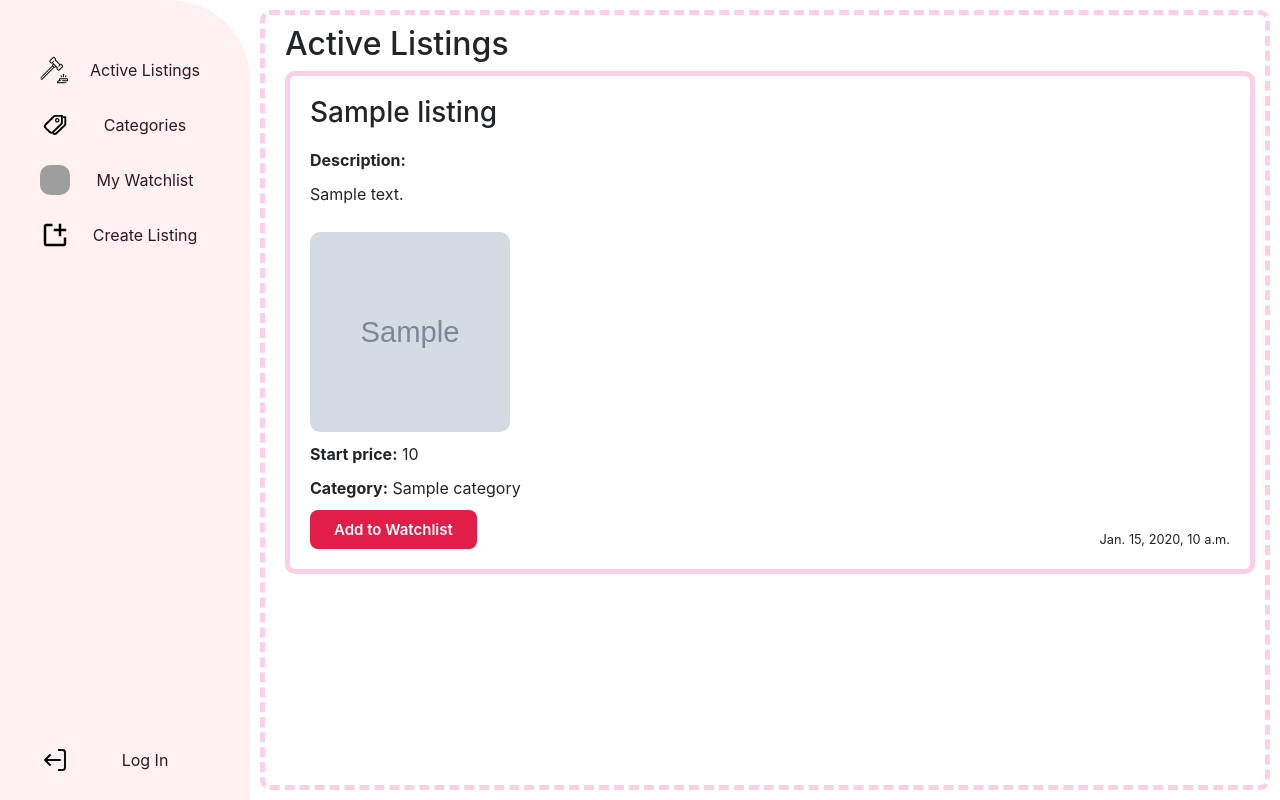
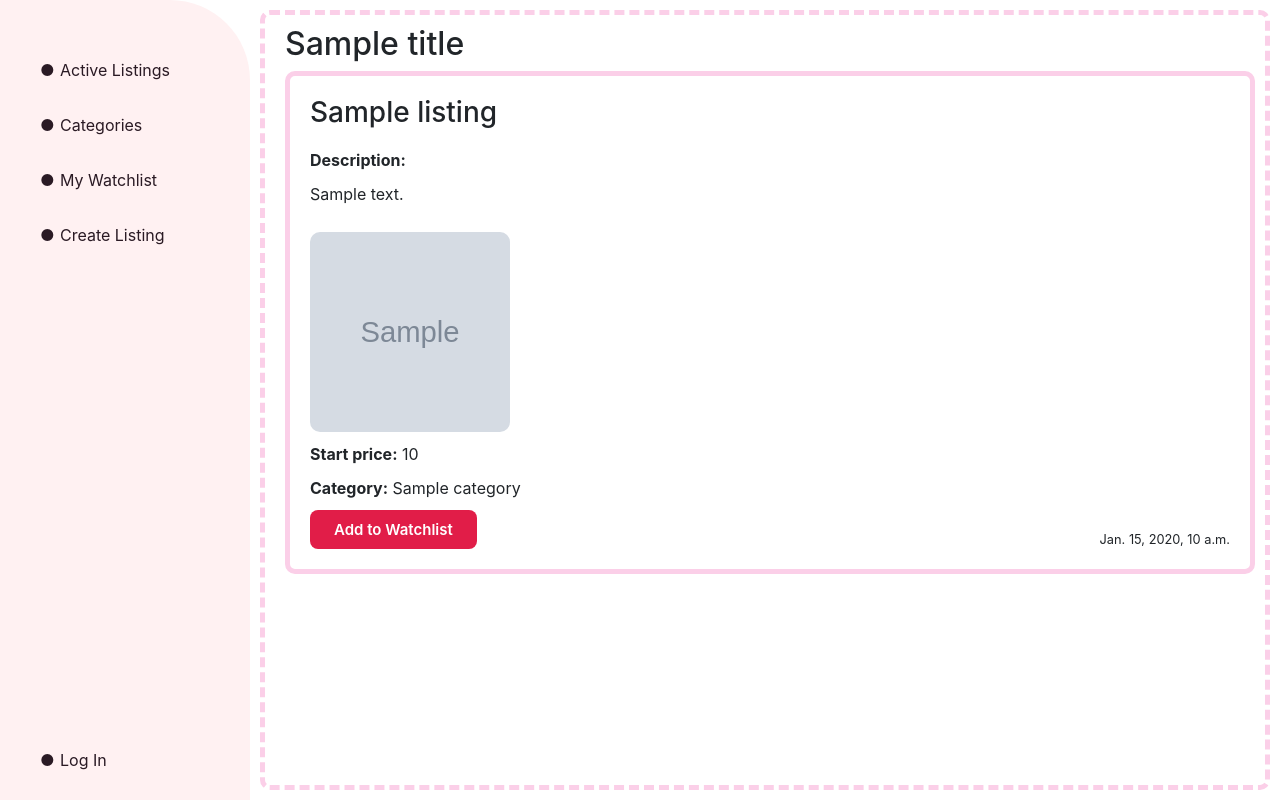
Before and after one commit to TastePate/commerce, a Django app: template auctions/templates/auctions/index.html in a window 1280 px wide. Run offline with Django 3.2, Linux system fonts and the light colour scheme; the template is opened without the code that fills it: most values are stand-ins (such as "Sample title", 1, 10 or a date in 2020); grey boxes marked "Sample" are stand-in pictures; some libraries are stand-ins or nearby versions; grey boxes are pictures that could not be loaded.

Commit message:
small style fixes

```diff
--- a/auctions/static/auctions/styles.css
+++ b/auctions/static/auctions/styles.css
@@ -60,7 +60,7 @@ main {
     padding-left: 20px;
     border-radius: 10px;
     height: 40px;
-    text-align: center;
+    text-align: start;
     transition: background-color 0.2s ease;
 }
 
--- a/auctions/templates/auctions/categories.html
+++ b/auctions/templates/auctions/categories.html
@@ -10,7 +10,7 @@
         {% for category in categories %}
             <a href="{% url 'category' category %}">{{ category }}</a>
         {% empty %}
-            <p>There're no categories</p>
+            <h3>There're no categories</h3>
         {% endfor %}
     </div>
 {% endblock %}
--- a/auctions/templates/auctions/index.html
+++ b/auctions/templates/auctions/index.html
@@ -1,11 +1,21 @@
 {% extends "auctions/layout.html" %}
 
 {% block title %}
-    Active Listings
+    {% if title %}
+        {{ title }}
+    {% else %}
+        Active Listings
+    {% endif %}
 {% endblock %}
 
 {% block body %}
-    <h2 class="header">Active Listings</h2>
+    <h2 class="header">
+        {% if title %}
+            {{ title }}
+        {% else %}
+            Active Listings
+        {% endif %}
+    </h2>
 
     <div class="listings-container">
     {% for listing in listings %}
--- a/auctions/templates/auctions/layout.html
+++ b/auctions/templates/auctions/layout.html
@@ -37,25 +37,29 @@
                 <div class="menu">
                     <a href="{% url 'index' %}">
                         <div class="menu-element">
-                            <img src="{% static 'auctions/auction.svg' %}">
+<!--                            <img src="{% static 'auctions/auction.svg' %}">-->
+                            <span>●</span>
                             <span>Active Listings</span>
                         </div>
                     </a>
                     <a href="{% url 'categories' %}">
                         <div class="menu-element">
-                            <img src="{% static 'auctions/categories.svg' %}">
+<!--                            <img src="{% static 'auctions/categories.svg' %}">-->
+                            <span>●</span>
                             <span>Categories</span>
                         </div>
                     </a>
                     <a href="{% url 'watchlist' %}">
                         <div class="menu-element">
-                            <img src="{% static 'auctions/add-to-favorites.svg' %}">
+<!--                            <img src="{% static 'auctions/add-to-favorites.svg' %}">-->
+                            <span>●</span>
                             <span>My Watchlist</span>
                         </div>
                     </a>
                     <a href="{% url 'create' %}">
                         <div class="menu-element">
-                            <img src="{% static 'auctions/create.svg' %}">
+<!--                            <img src="{% static 'auctions/create.svg' %}">-->
+                            <span>●</span>
                             <span>Create Listing</span>
                         </div>
                     </a>
@@ -63,14 +67,16 @@
                     {% if not user.is_authenticated %}
                         <a href="{% url 'login' %}" class="menu-logout-link">
                             <div class="menu-element logout">
-                                <img src="{% static 'auctions/logout.svg' %}">
+<!--                                <img src="{% static 'auctions/logout.svg' %}">-->
+                                <span>●</span>
                                 <span>Log In</span>
                             </div>
                         </a>
                     {% else %}
                         <a href="{% url 'logout' %}" class="menu-logout-link">
                             <div class="menu-element logout">
-                                <img src="{% static 'auctions/logout.svg' %}">
+<!--                                <img src="{% static 'auctions/logout.svg' %}">-->
+                                <span></span>
                                 <span>Log Out</span>
                             </div>
                         </a>
--- a/auctions/views.py
+++ b/auctions/views.py
@@ -203,5 +203,6 @@ def categories(request: HttpRequest):
 
 def category(request: HttpRequest, category):
     return render(request, "auctions/index.html", {
-        "listings": Listing.objects.filter(category=category)
+        "listings": Listing.objects.filter(category=category),
+        "title": f"{category}",
     })
```
